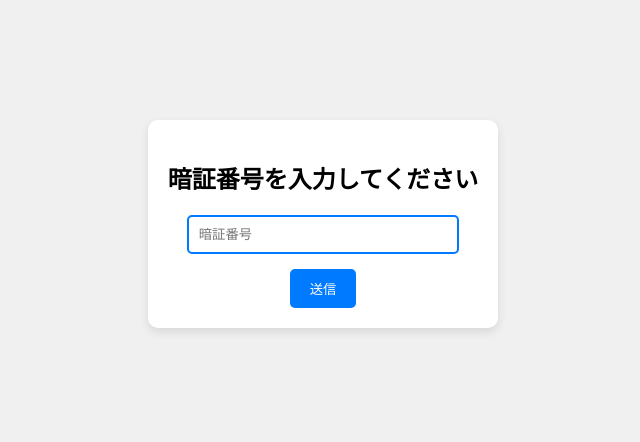
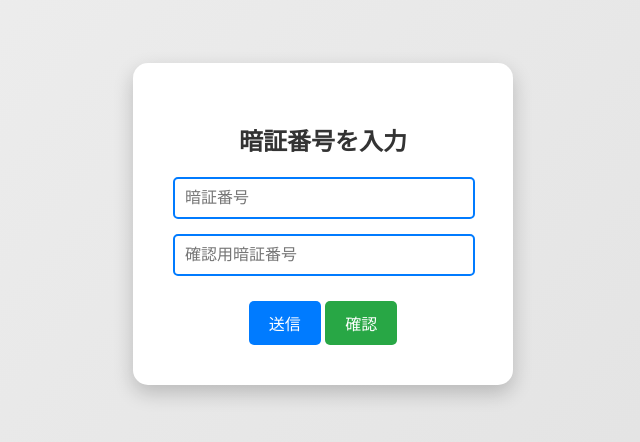
Before and after one commit to Nana-clouding/Aichat, a plain HTML site: page index.html in a window 1280 px wide. Shown: the part 184-626 px from the top of the page, without its empty margins (317-957 px from the left). Drawn offline with Linux system fonts and the light colour scheme.

Commit message:
Update index.html

```diff
--- a/index.html
+++ b/index.html
@@ -10,22 +10,28 @@ display: flex;
 justify-content: center;
 align-items: center;
 height: 100vh;
-background-color: #f0f0f0;
-font-family: Arial, sans-serif;
+background: linear-gradient(135deg, #f0f0f0, #e0e0e0);
+font-family: 'Arial', sans-serif;
 }
 .container {
 background: white;
-padding: 20px;
-border-radius: 10px;
-box-shadow: 0 4px 10px rgba(0, 0, 0, 0.1);
+padding: 40px;
+border-radius: 15px;
+box-shadow: 0 8px 20px rgba(0, 0, 0, 0.2);
 text-align: center;
+width: 300px;
+}
+h2 {
+color: #333;
+margin-bottom: 20px;
 }
 input[type="password"] {
 padding: 10px;
 border: 2px solid #007bff;
 border-radius: 5px;
-width: 80%;
+width: calc(100% - 22px);
 margin-bottom: 15px;
+font-size: 16px;
 }
 button {
 padding: 10px 20px;
@@ -34,30 +40,57 @@ color: white;
 border: none;
 border-radius: 5px;
 cursor: pointer;
+font-size: 16px;
+margin-top: 10px;
+transition: background-color 0.3s;
 }
 button:hover {
 background-color: #0056b3;
+}
+.check-button {
+background-color: #28a745;
+}
+.check-button:hover {
+background-color: #218838;
 }
 </style>
 </head>
 <body>
 
 <div class="container">
-<h2>暗証番号を入力してください</h2>
+<h2>暗証番号を入力</h2>
 <input type="password" id="pin" placeholder="暗証番号">
-<br>
+<input type="password" id="confirmPin" placeholder="確認用暗証番号">
 <button onclick="checkPin()">送信</button>
+<button class="check-button" onclick="checkConfirmation()">確認</button>
 </div>
 
 <script>
+const correctPin = "xxx"; // 正しい暗証番号を設定
+let confirmed = false; // 確認用暗証番号の確認フラグ
+
 function checkPin() {
 const pin = document.getElementById("pin").value;
-const correctPin = "xxx"; // 正しい暗証番号を設定
 
 if (pin === correctPin) {
+confirmed = true; // 暗証番号が確認されたらフラグを立てる
+alert("暗証番号が正しいです！確認してください。");
+} else {
+alert("暗証番号が間違っています。");
+}
+}
+
+function checkConfirmation() {
+if (!confirmed) {
+alert("まず、暗証番号を確認してください。");
+return;
+}
+
+const confirmPin = document.getElementById("confirmPin").value;
+if (confirmPin === correctPin) {
 window.location.href = "https://google.com"; // 移動したいページのURL
 } else {
-alert("暗証番号が間違っています。");
+alert("確認用暗証番号が間違っています。");
 }
 }
 </script>
```
